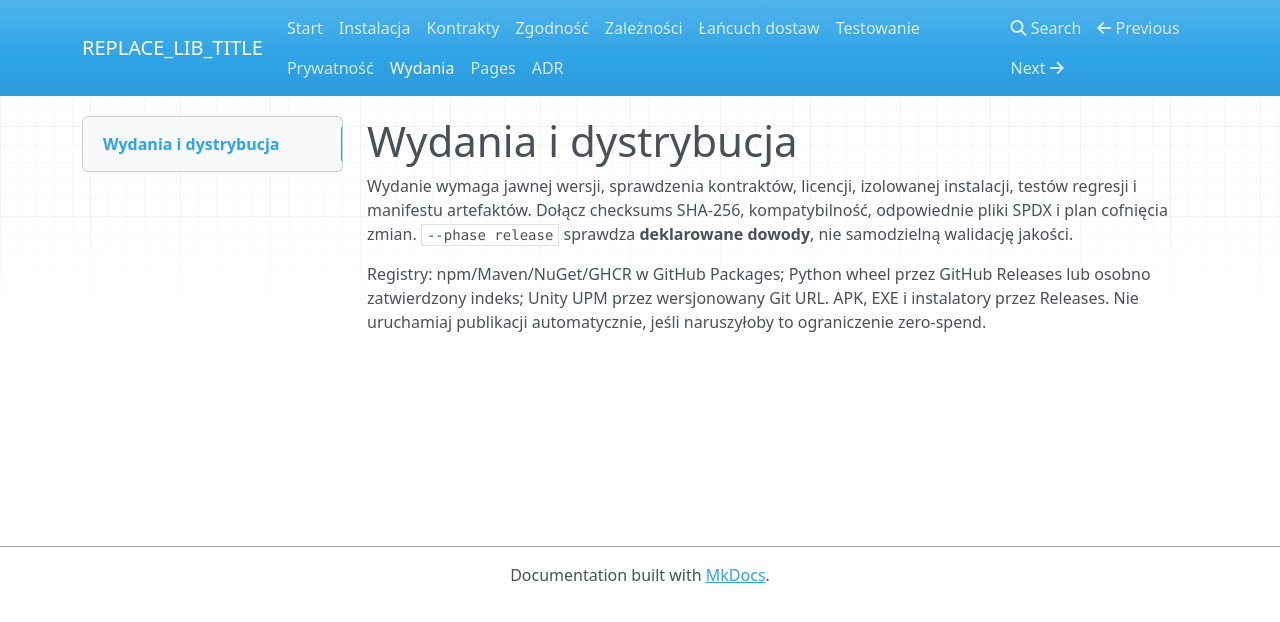
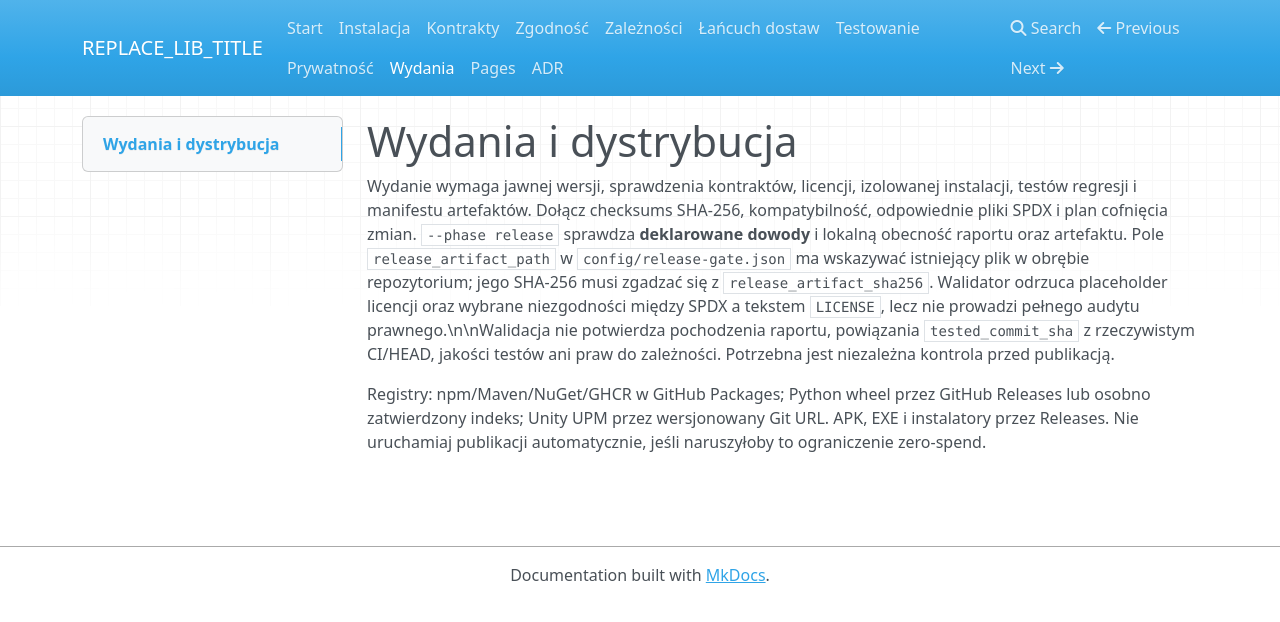
Before and after one commit to MatPomGit/repo-template-lib, an MkDocs documentation site: the page built from docs/releases.md, in a window 1280 px wide. Shown: the top 622 px of the page. Built offline with MkDocs 1.6.1, drawn with Linux system fonts in a browser that asks for light colours; nearby versions of some CDN libraries.

Commit message:
docs: explain release artifact hash check and remaining evidence gaps

```diff
--- a/docs/releases.md
+++ b/docs/releases.md
@@ -2,7 +2,7 @@
 
 Wydanie wymaga jawnej wersji, sprawdzenia kontraktów, licencji, izolowanej instalacji, testów regresji i manifestu artefaktów.
 Dołącz checksums SHA-256, kompatybilność, odpowiednie pliki SPDX i plan cofnięcia zmian.
-`--phase release` sprawdza **deklarowane dowody**, nie samodzielną walidację jakości.
+`--phase release` sprawdza **deklarowane dowody** i lokalną obecność raportu oraz artefaktu. Pole `release_artifact_path` w `config/release-gate.json` ma wskazywać istniejący plik w obrębie repozytorium; jego SHA-256 musi zgadzać się z `release_artifact_sha256`. Walidator odrzuca placeholder licencji oraz wybrane niezgodności między SPDX a tekstem `LICENSE`, lecz nie prowadzi pełnego audytu prawnego.\n\nWalidacja nie potwierdza pochodzenia raportu, powiązania `tested_commit_sha` z rzeczywistym CI/HEAD, jakości testów ani praw do zależności. Potrzebna jest niezależna kontrola przed publikacją.
 
 Registry: npm/Maven/NuGet/GHCR w GitHub Packages; Python wheel przez GitHub Releases lub osobno zatwierdzony indeks; Unity UPM przez wersjonowany Git URL. APK, EXE i instalatory przez Releases.
 Nie uruchamiaj publikacji automatycznie, jeśli naruszyłoby to ograniczenie zero-spend.
```
